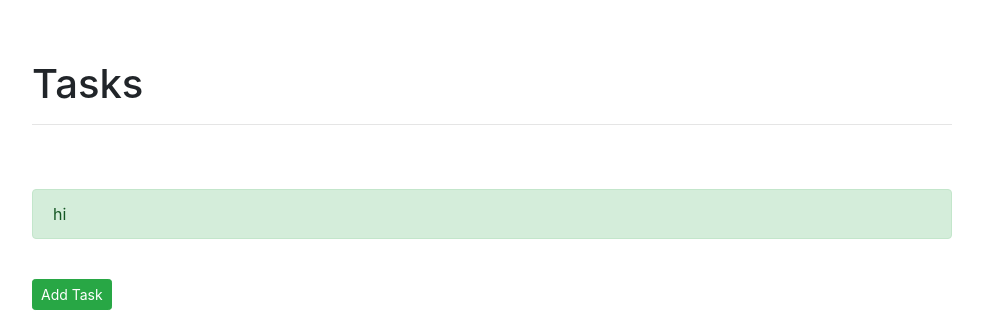
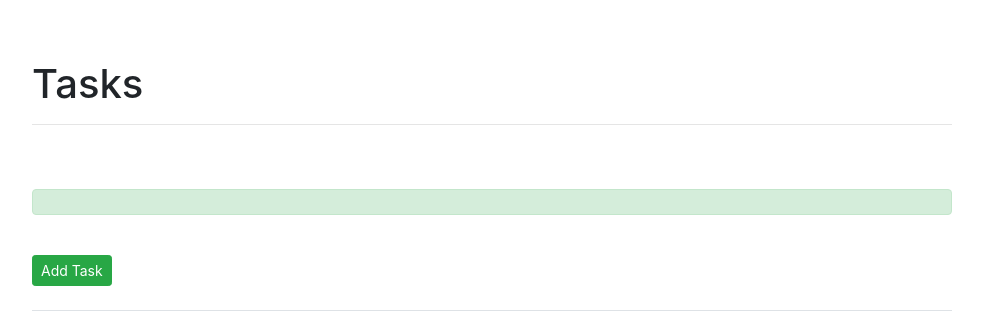
Before and after one commit to joshah-moors/task-tracker-client-vue, a Vue app: page / in a window 1280 px wide. Shown: the top 313 px of the page, without its empty margins (53-1036 px from the left). Built offline with nearby package versions, Linux system fonts and the light colour scheme; no server answers.

Commit message:
Added alert binding expression

```diff
--- a/src/components/Tasks.vue
+++ b/src/components/Tasks.vue
@@ -4,7 +4,7 @@
       <div class="col-sm-10">
         <h1>Tasks</h1>
         <hr><br><br>
-        <alert message="hi"></alert>
+        <alert :message="message"></alert>
         <button type="button" class="btn btn-success btn-sm" v-b-modal.task-modal> Add Task</button>
         <br><br>
         <table class="table table-hover">
@@ -86,6 +86,7 @@ export default {
         owner: '',
         complete: [],
       },
+      message: '',
     };
   },
   components: {
@@ -108,6 +109,7 @@ export default {
       axios.post(path, payload)
         .then(() => {
           this.getTasks();
+          this.message = 'Task added!';
         })
         .catch((error) => {
           // es-lint-disable-next-line
```
